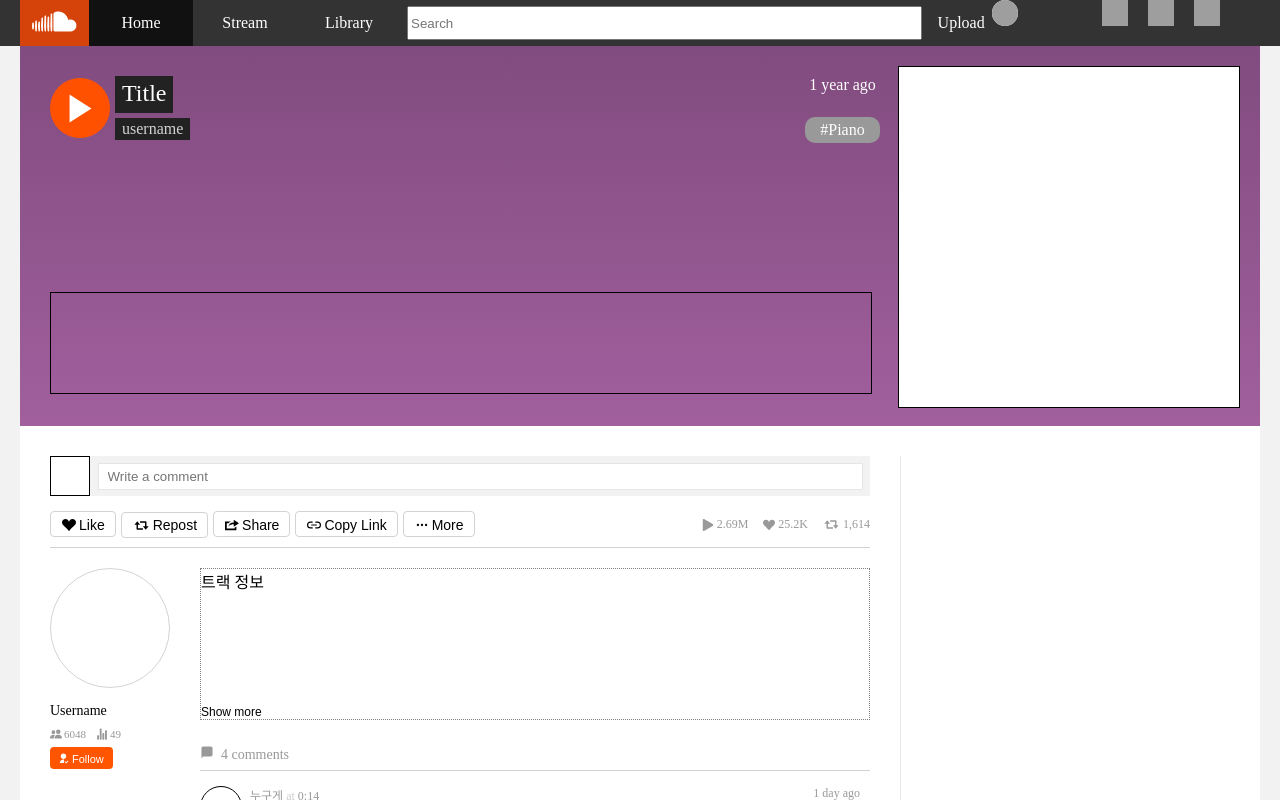
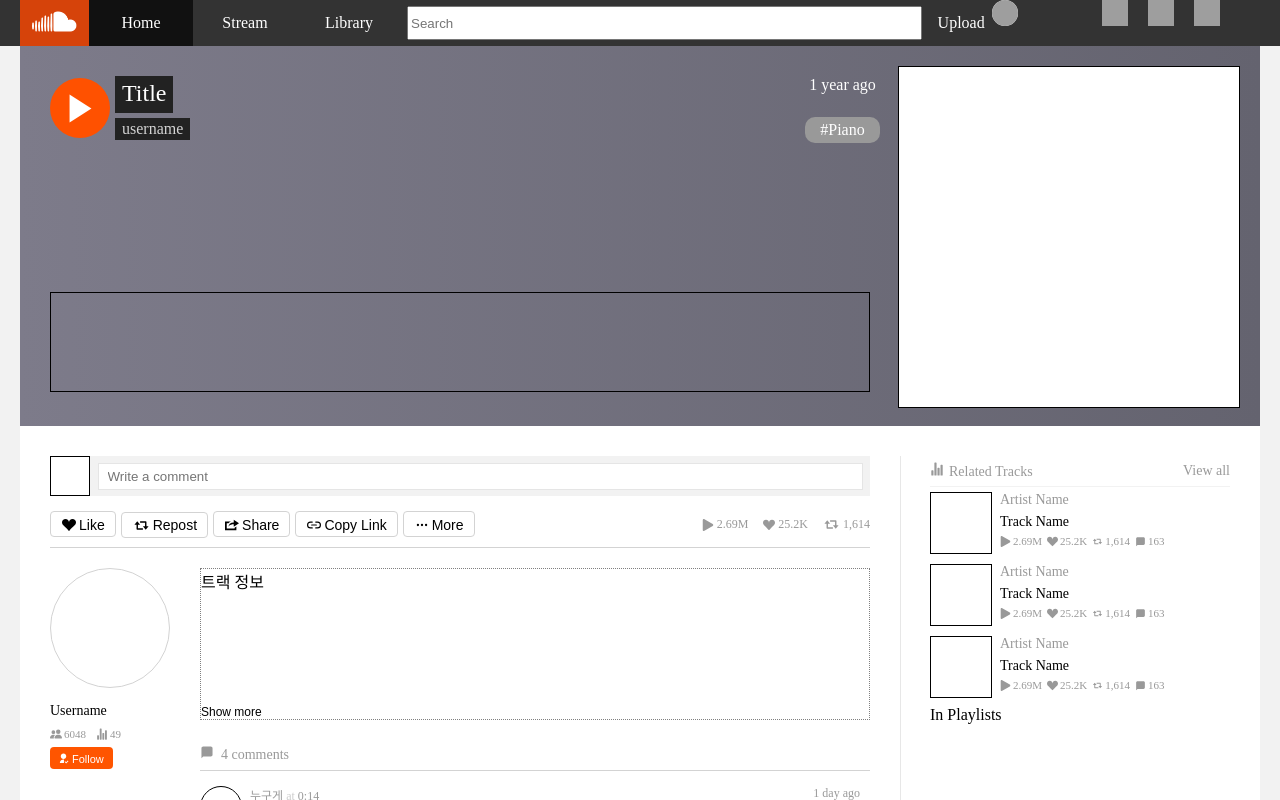
Before and after one commit to wafflestudio19-5/team10-web, a React (Create React App) app: page /username/trackname in a window 1280 px wide. Shown: the top 800 px of the page. Built offline with nearby package versions, Linux system fonts and the light colour scheme; grey boxes are pictures that could not be loaded.

Commit message:
feat 라우터

```diff
--- a/package.json
+++ b/package.json
@@ -10,9 +10,11 @@
     "@types/node": "^12.0.0",
     "@types/react": "^17.0.0",
     "@types/react-dom": "^17.0.0",
+    "@types/react-router-dom": "^5.3.2",
     "react": "^17.0.2",
     "react-dom": "^17.0.2",
     "react-icons": "^4.3.1",
+    "react-router-dom": "^5.2.0",
     "react-scripts": "4.0.3",
     "sass": "^1.43.4",
     "typescript": "^4.1.2",
--- a/src/App.tsx
+++ b/src/App.tsx
@@ -1,14 +1,23 @@
 import React from "react";
+import { BrowserRouter, Switch, Route, Redirect } from "react-router-dom";
 import TrackPage from "./components/ArtistPage/Track/TrackPage";
 import Header from "./components/Header/Header";
 import styles from "./App.module.scss";
 import Discover from "./components/Discover/Discover";
+import ArtistPage from "./components/ArtistPage/ArtistPage";
 
 function App() {
   return (
     <div className={styles.App}>
       <Header />
-      <TrackPage />
+      <BrowserRouter>
+        <Switch>
+          <Route exact path="/discover" component={Discover} />
+          <Route exact path="/you/library" component={ArtistPage} />
+          <Route exact path="/username/trackname" component={TrackPage} />
+          <Redirect to="/discover" />
+        </Switch>
+      </BrowserRouter>
     </div>
   );
 }
--- a/src/components/ArtistPage/Track/Header/TrackHeader.module.scss
+++ b/src/components/ArtistPage/Track/Header/TrackHeader.module.scss
@@ -34,6 +34,9 @@
     svg path {
       fill: white;
     }
+    &:hover {
+      background-color: #ff3300;
+    }
   }
   .soundTitle {
     display: grid;
@@ -65,6 +68,7 @@
   left: 30px;
   height: 100px;
   width: 820px;
+  box-sizing: border-box;
 }
 .titleInfo {
   position: absolute;
--- /dev/null
+++ b/src/components/ArtistPage/Track/Main/Side/InPlaylists.tsx
@@ -0,0 +1,8 @@
+import React from "react";
+import styles from "./SideTracks.module.scss";
+
+const InPlaylists = () => {
+  return <div className={styles.title}>In Playlists</div>;
+};
+
+export default InPlaylists;
--- /dev/null
+++ b/src/components/ArtistPage/Track/Main/Side/LikeUsers.tsx
@@ -0,0 +1,7 @@
+import React from "react";
+
+const LikeUsers = () => {
+  return <div></div>;
+};
+
+export default LikeUsers;
--- /dev/null
+++ b/src/components/ArtistPage/Track/Main/Side/RelatedTracks.tsx
@@ -0,0 +1,88 @@
+import React from "react";
+import styles from "./SideTracks.module.scss";
+import { IoStatsChart } from "react-icons/io5";
+import { BsSuitHeartFill } from "react-icons/bs";
+import { BiRepost } from "react-icons/bi";
+import { FaPlay } from "react-icons/fa";
+import { FcComments } from "react-icons/fc";
+
+const RelatedTracks = () => {
+  const relatedTracks = [
+    {
+      artistName: "Artist Name",
+      trackName: "Track Name",
+      plays: "2.69M",
+      likes: "25.2K",
+      reposts: "1,614",
+      comments: 163,
+    },
+    {
+      artistName: "Artist Name",
+      trackName: "Track Name",
+      plays: "2.69M",
+      likes: "25.2K",
+      reposts: "1,614",
+      comments: 163,
+    },
+    {
+      artistName: "Artist Name",
+      trackName: "Track Name",
+      plays: "2.69M",
+      likes: "25.2K",
+      reposts: "1,614",
+      comments: 163,
+    },
+  ];
+  return (
+    <div className={styles.container}>
+      <div className={styles.title}>
+        <div>
+          <IoStatsChart />
+          <span>Related Tracks</span>
+        </div>
+        <span className={styles.viewAll}>View all</span>
+      </div>
+      <ul className={styles.trackList}>
+        {relatedTracks.map((track) => {
+          return (
+            <li className={styles.tracks}>
+              <div className={styles.trackImage} />
+              <div className={styles.trackInfo}>
+                <span className={styles.artistName}>{track.artistName}</span>
+                <span className={styles.trackName}>{track.trackName}</span>
+                <div className={styles.miniStats}>
+                  <div className={styles.statContainer}>
+                    <div>
+                      <FaPlay />
+                      <span>{track.plays}</span>
+                    </div>
+                  </div>
+                  <div className={styles.statContainer}>
+                    <div>
+                      <BsSuitHeartFill />
+                      <span>{track.likes}</span>
+                    </div>
+                  </div>
+                  <div className={styles.statContainer}>
+                    <div>
+                      <BiRepost />
+                      <span>{track.reposts}</span>
+                    </div>
+                  </div>
+                  <div className={styles.statContainer}>
+                    <div>
+                      <FcComments />
+                      <span>{track.comments}</span>
+                    </div>
+                  </div>
+                </div>
+              </div>
+            </li>
+          );
+        })}
+      </ul>
+    </div>
+  );
+};
+
+export default RelatedTracks;
--- /dev/null
+++ b/src/components/ArtistPage/Track/Main/Side/RepostUsers.tsx
@@ -0,0 +1,7 @@
+import React from "react";
+
+const RepostUsers = () => {
+  return <div></div>;
+};
+
+export default RepostUsers;
--- /dev/null
+++ b/src/components/ArtistPage/Track/Main/Side/SideTracks.module.scss
@@ -0,0 +1,69 @@
+.container {
+  margin-top: 30px;
+  height: 250px;
+  width: 300px;
+  box-sizing: border-box;
+  .title {
+    height: 30px;
+    border-bottom: 1px solid #f2f2f2;
+    font-size: 14px;
+    color: #999999;
+    display: flex;
+    align-items: center;
+    justify-content: space-between;
+    span {
+      margin-left: 5px;
+    }
+    .viewAll {
+      cursor: pointer;
+    }
+  }
+  .trackList {
+    list-style-type: none;
+    padding: 0;
+    margin: 0;
+  }
+  .tracks {
+    width: 300px;
+    height: 72px;
+    box-sizing: border-box;
+    padding: 5px 0px;
+    display: grid;
+    grid-template-columns: 60px 235px;
+    .trackImage {
+      padding: 5px;
+      width: 50px;
+      height: 50px;
+      border: 1px solid black;
+    }
+    .trackInfo {
+      margin-left: 10px;
+      display: grid;
+      .artistName,
+      .trackName {
+        font-size: 14px;
+      }
+      .artistName {
+        color: #999999;
+      }
+      .miniStats {
+        font-size: 11px;
+        color: #999999;
+        .statContainer {
+          display: inline-block;
+          margin-right: 5px;
+          div {
+            display: flex;
+            align-items: center;
+            svg path {
+              fill: #999999;
+            }
+            span {
+              margin-left: 2px;
+            }
+          }
+        }
+      }
+    }
+  }
+}
--- a/src/components/ArtistPage/Track/Main/TrackMain.tsx
+++ b/src/components/ArtistPage/Track/Main/TrackMain.tsx
@@ -5,6 +5,10 @@
 import ListenEngagement from "./ListenEngagement";
 import Comments from "./Comments";
 import styles from "./TrackMain.module.scss";
+import RelatedTracks from "./Side/RelatedTracks";
+import RepostUsers from "./Side/RepostUsers";
+import LikeUsers from "./Side/LikeUsers";
+import InPlaylists from "./Side/InPlaylists";
 
 const TrackMain = () => {
   return (
@@ -22,7 +26,12 @@
           </div>
         </div>
       </div>
-      <div className={styles.side}></div>
+      <div className={styles.side}>
+        <RelatedTracks />
+        <RepostUsers />
+        <LikeUsers />
+        <InPlaylists />
+      </div>
     </div>
   );
 };
```
Also changed, not shown: 2 other files (tests, documents, lock files or other folders).
